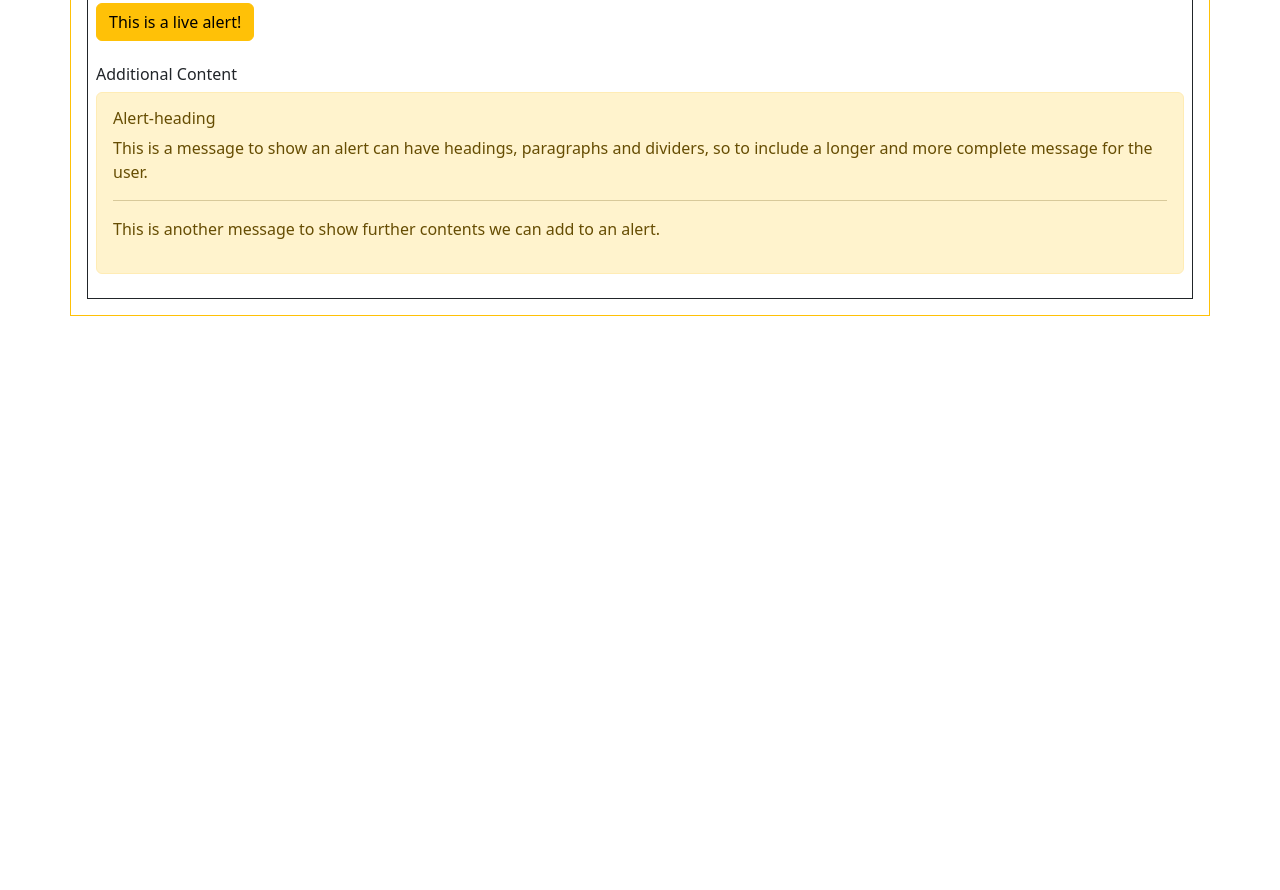
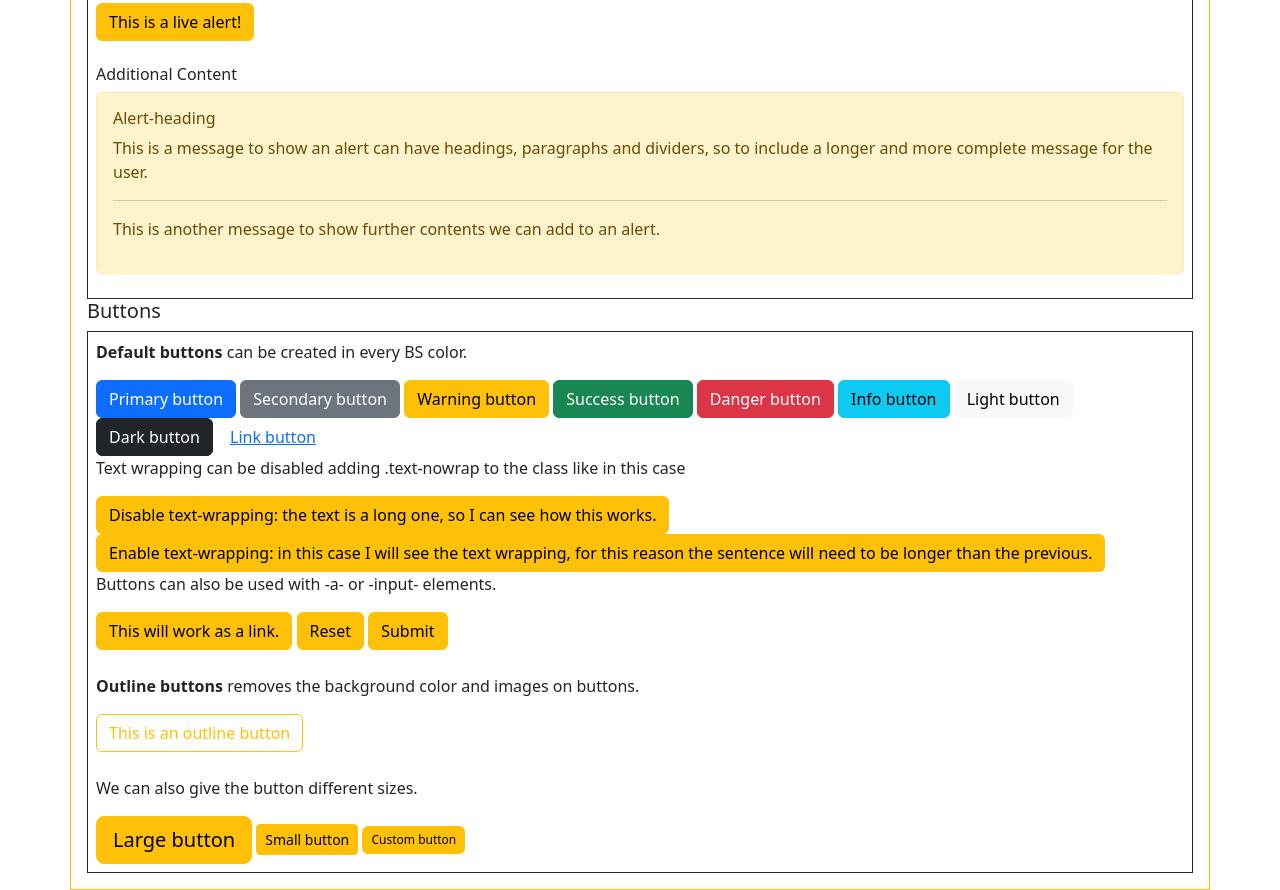
Before and after one commit to ClaudiaDeTata/www, a plain HTML site: page Cheat Sheet BS/BS List.html in a window 1280 px wide. Shown: the part 2256-3146 px from the top of the page. Before the commit the page ends 2572 px from the top, so only its background shows below. Drawn offline with nearby package versions, Linux system fonts and the light colour scheme.

Commit message:
Buttons added to cheatsheet

```diff
--- a/Cheat Sheet BS/BS List.html
+++ b/Cheat Sheet BS/BS List.html
@@ -150,7 +150,7 @@
 	<h5>Horizontal Rules</h5>
 	  <div class="col border p-2 border-dark text-dark">
 	    <div class="text-dark">Here below a black horizontal line will appear. It can be styled in the class element, as in the example.
-		  <hr class="border border-dark border-5 opacity-25">
+		  <hr class="border border-dark border-5 opacity-100">
 		 </div>
 	  </div>
 
@@ -234,13 +234,41 @@
 			  <hr>
 			    <p>This is another message to show further contents we can add to an alert.</p>
 		</div>
+	  </div>
 
+    <h5>Buttons</h5>
+      <div class="col border p-2 border-dark text-dark">
+	    <p><strong>Default buttons</strong> can be created in every BS color.</p>
+		  <button type="button" class="btn btn-primary">Primary button</button>
+		  <button type="button" class="btn btn-secondary">Secondary button</button>
+		  <button type="button" class="btn btn-warning">Warning button</button>
+		  <button type="button" class="btn btn-success">Success button</button>
+		  <button type="button" class="btn btn-danger">Danger button</button>
+		  <button type="button" class="btn btn-info">Info button</button>
+		  <button type="button" class="btn btn-light">Light button</button>
+		  <button type="button" class="btn btn-dark">Dark button</button>
 
+		  <button type="button" class="btn btn-link">Link button</button>
 
-		</div>
+	    <p>Text wrapping can be disabled adding .text-nowrap to the class like in this case</p>
+		  <button type="button" class="btn btn-warning text-nowrap">Disable text-wrapping: the text is a long one, so I can see how this works.</button>
+	      <button type="button" class="btn btn-warning">Enable text-wrapping: in this case I will see the text wrapping, for this reason the sentence will need to be longer than the previous.</button>
 
-
-
+		<p>Buttons can also be used with -a- or -input- elements.</p>
+		  <a class="btn btn-warning" href="https://getbootstrap.com/docs/5.2/components/buttons/" role="Button">This will work as a link.</a>
+		  <input class="btn btn-warning" type="reset" value="Reset">
+		  <input class="btn btn-warning" type="submit" value="Submit">
+		<br>
+		<br>
+		<p><strong>Outline buttons</strong> removes the background color and images on buttons.</p>
+	      <button type="button" class="btn btn-outline-warning">This is an outline button</button>
+		<br>
+		<br>
+		<p>We can also give the button different sizes.</p>
+		  <button type="button" class="btn btn-warning btn-lg">Large button</button>
+		  <button type="button" class="btn btn-warning btn-sm">Small button</button>
+		  <button type="button" class="btn btn-warning" style="--bs-btn-padding-y: .25rem; --bs-btn-padding-x: .5rem; --bs-btn-font-size: .75rem;">Custom button</button>
+	  </div>
   </div>
 
 	<script src="https://cdn.jsdelivr.net/npm/bootstrap@5.2.3/dist/js/bootstrap.bundle.min.js" integrity="sha384-kenU1KFdBIe4zVF0s0G1M5b4hcpxyD9F7jL+jjXkk+Q2h455rYXK/7HAuoJl+0I4" crossorigin="anonymous"></script>
```
